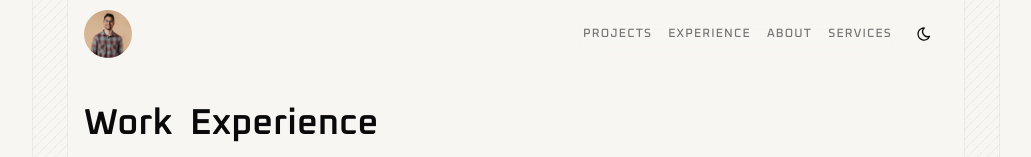
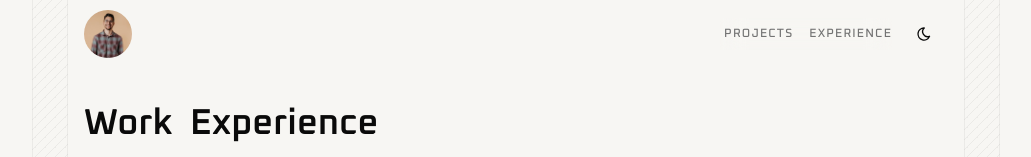
Before and after one commit to AkkalDhami/designer-minimal-portfolio, a Next.js app: page /experience in a window 1280 px wide. Shown: the top 157 px of the page, without its empty margins (124-1155 px from the left). Built offline with nearby package versions, Linux system fonts and the light colour scheme.

Commit message:
refactor(navbar): remove unused menu items for cleaner navigation

```diff
--- a/components/experience/experience.tsx
+++ b/components/experience/experience.tsx
@@ -44,7 +44,7 @@ export function Experience() {
             duration: 0.35,
             ease: "easeOut",
           }}
-          className="overflow-hidden"
+          className=""
         >
           <CompanySection
             companyName={companyItems[0].companyName}
@@ -181,7 +181,7 @@ function ExperienceCard({ item }: { item: ExperienceItemType }) {
               duration: 0.3,
               ease: "easeInOut",
             }}
-            className="overflow-hidden"
+            className=""
           >
             <motion.div
               initial={{ y: -8 }}
--- a/components/layouts/navbar.tsx
+++ b/components/layouts/navbar.tsx
@@ -26,14 +26,6 @@ export const menuItems: MenuItem[] = [
   {
     label: "Experience",
     href: "/experience" as Route,
-  },
-  {
-    label: "About",
-    href: "/#about" as Route,
-  },
-  {
-    label: "Services",
-    href: "/#services" as Route,
   },
 ]
 
```
